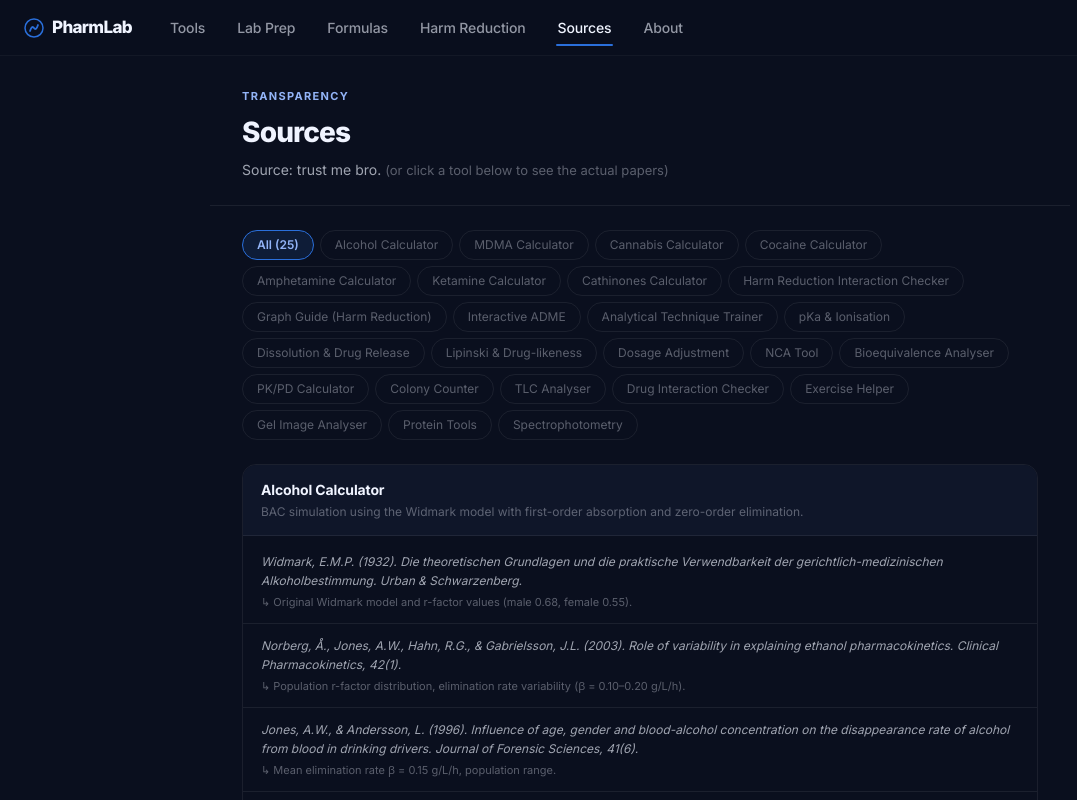
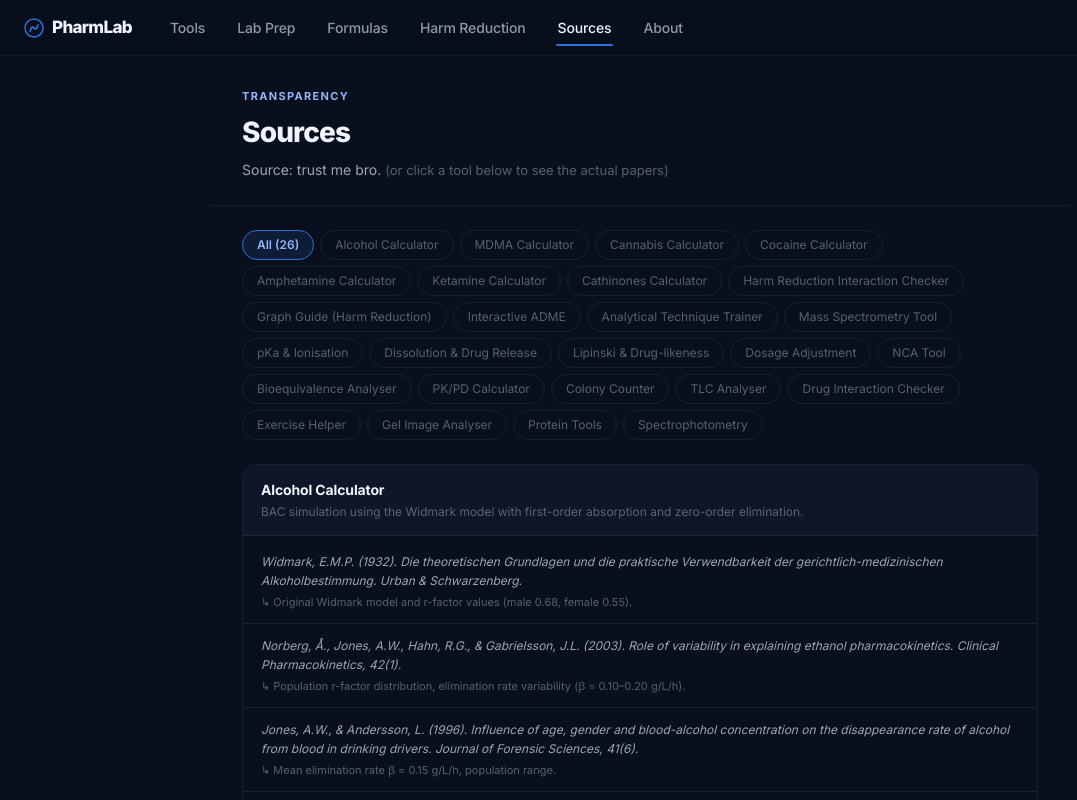
Before and after one commit to Pharm-Lab/pharmlab, a Next.js app: page /sources in a window 1280 px wide. Shown: the top 800 px of the page, without its empty margins (0-1077 px from the left). Built offline with nearby package versions, Linux system fonts and the light colour scheme.

Commit message:
sources page: add mass spectrometry citations, complete academic tool coverage

```diff
--- a/app/sources/page.js
+++ b/app/sources/page.js
@@ -103,6 +103,14 @@ const SOURCES = {
       { citation: 'Snyder, L.R., Kirkland, J.J., & Glajch, J.L. (2012). Practical HPLC Method Development (2nd ed.). Wiley-Interscience.', note: 'RP-HPLC mobile phase selection, column choice, gradient design, ion-pair reagents for charged drugs.' },
       { citation: 'Skoog, D.A., Holler, F.J., & Crouch, S.R. (2018). Principles of Instrumental Analysis (7th ed.). Cengage Learning.', note: 'GC detector characteristics (FID, ECD, MS), CE separation principles, SEC theory and calibration.' },
       { citation: 'U.S. Food and Drug Administration. (2017). Guidance for Industry: Waiver of In Vivo Bioavailability and Bioequivalence Studies for Immediate-Release Solid Oral Dosage Forms Based on a Biopharmaceutics Classification System.', note: 'BCS biowaiver criteria: ≥85% dissolution in 30 minutes.' },
+    ]
+  },
+  'Mass Spectrometry Tool': {
+    description: 'Spectral interpreter for ESI-MS and EI-MS: m/z calculator, adduct finder, neutral loss library, and fragmentation pattern trainer.',
+    sources: [
+      { citation: 'McLafferty, F.W., & Tureček, F. (1993). Interpretation of Mass Spectra (4th ed.). University Science Books.', note: 'EI fragmentation rules, McLafferty rearrangement, nitrogen rule, neutral loss patterns used in the fragmentation library.' },
+      { citation: 'Gross, J.H. (2017). Mass Spectrometry: A Textbook (3rd ed.). Springer.', note: 'ESI adduct formation ([M+H]+, [M+Na]+, [M+2H]2+), ionisation mechanisms, accurate mass calculation.' },
+      { citation: 'Kebarle, P., & Verkerk, U.H. (2009). Electrospray: from ions in solution to ions in the gas phase. Mass Spectrometry Reviews, 28(6).', note: 'ESI mechanism and adduct ion formation under different solvent/pH conditions.' },
     ]
   },
   'pKa & Ionisation': {
```
